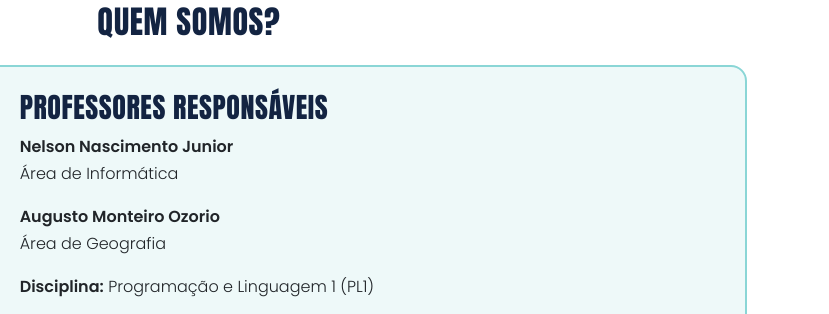
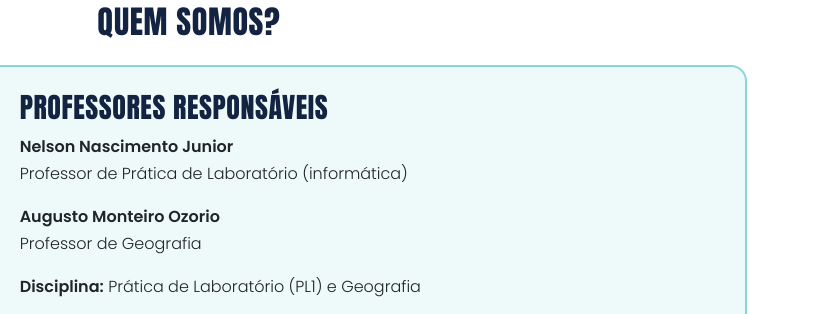
Before and after one commit to MrStarr472/PortalGeografia117, a plain HTML site: page index.html in a window 1280 px wide. Shown: the part 1076-1390 px from the top of the page, 451-1280 px from the left. Drawn offline with nearby package versions, Linux system fonts and the light colour scheme; a web font is replaced by a local one.

Commit message:
Atualizar o index.html

```diff
--- a/index.html
+++ b/index.html
@@ -147,17 +147,17 @@
 
                         <p>
                             <strong>Nelson Nascimento Junior</strong><br>
-                            Área de Informática
+                            Professor de Prática de Laboratório (informática)
                         </p>
 
                         <p>
                             <strong>Augusto Monteiro Ozorio</strong><br>
-                            Área de Geografia
+                            Professor de Geografia
                         </p>
 
                         <p>
                             <strong>Disciplina:</strong>
-                            Programação e Linguagem 1 (PL1)
+                            Prática de Laboratório (PL1) e Geografia
                         </p>
 
                         <p>
```
